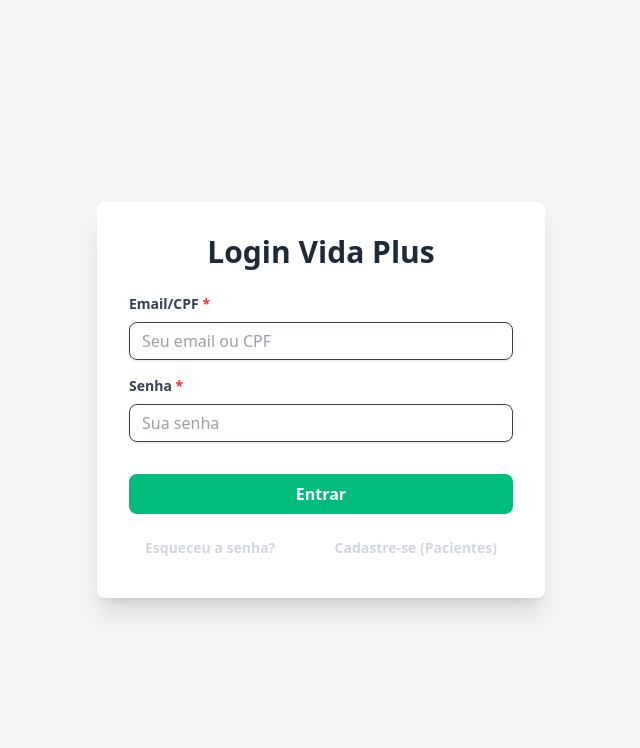
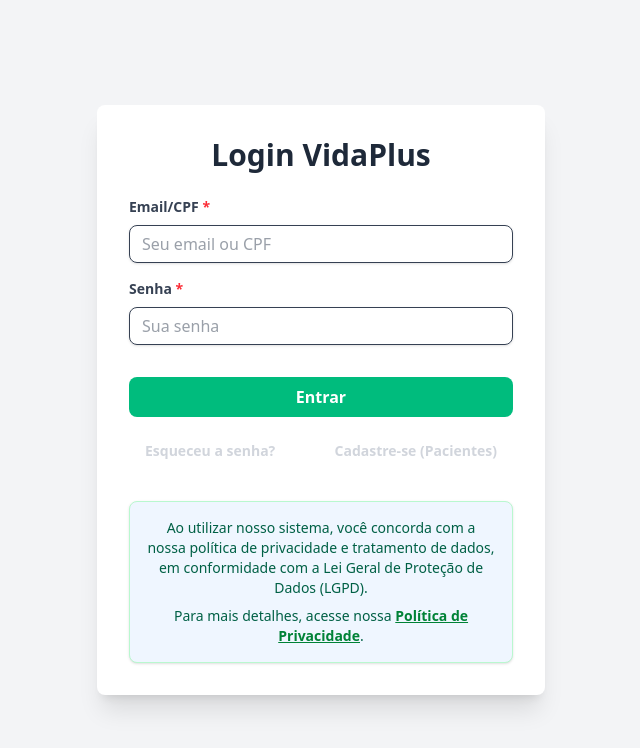
Before and after one commit to JLz-Dev/vida-plus-uni, a React (Vite) app: page / in a window 1280 px wide. Shown: the top 748 px of the page, without its empty margins (319-959 px from the left). Built offline with nearby package versions, Linux system fonts and the light colour scheme.

Commit message:
update login

```diff
--- a/src/features/auth/pages/LoginScreen.jsx
+++ b/src/features/auth/pages/LoginScreen.jsx
@@ -1,5 +1,6 @@
 import { useState } from "react";
 import { Button, InputField } from "../../../components/common"
+import { LGPDNotice } from "./PrivacyNotice"
 export function LoginScreen({ onLogin, onNavigate }) {
     const [email, setEmail] = useState('');
     const [password, setPassword] = useState('');
@@ -23,7 +24,7 @@ export function LoginScreen({ onLogin, onNavigate }) {
     return (
         <div className="min-h-screen flex items-center justify-center bg-gray-100 p-4">
             <div className="bg-white p-8 rounded-lg shadow-xl w-full max-w-md">
-                <h2 className="text-3xl font-bold text-center text-gray-800 mb-6">Login Vida Plus </h2>
+                <h2 className="text-3xl font-bold text-center text-gray-800 mb-6">Login VidaPlus </h2>
                 <form onSubmit={handleLogin}>
                     {error && <p className="text-red-600 text-center mb-4" role="alert">{error}</p>}
                     <InputField
@@ -54,6 +55,7 @@ export function LoginScreen({ onLogin, onNavigate }) {
                         </Button>
                     </div>
                 </form>
+                <LGPDNotice />
             </div>
         </div>
     );
--- a/src/features/auth/pages/index.js
+++ b/src/features/auth/pages/index.js
@@ -1,2 +1,3 @@
 export { LoginScreen } from './LoginScreen';
 export { PatientRegistrationScreen } from './PatientRegistrationScreen';
+export { LGPDNotice } from "./PrivacyNotice"
--- a/src/features/professionals/pages/ProfessionalScheduleScreen.jsx
+++ b/src/features/professionals/pages/ProfessionalScheduleScreen.jsx
@@ -41,7 +41,7 @@ export function ProfessionalScheduleScreen() {
                 <Button onClick={handleMarkIndisponibility}>Marcar Indisponibilidade</Button>
             </div>
 
-            <h3 className="text-xl font-semibold mb-4 text-gray-800">Agendamentos para {new Date(selectedDate).toLocaleDateString('pt-BR')}</h3>
+            <h3 className="text-xl font-semibold mb-4 text-gray-800">Agendamentos para {selectedDate}</h3>
             {filteredAppointments.length > 0 ? (
                 <div className="overflow-x-auto">
                     <table className="min-w-full divide-y divide-gray-200">
```
